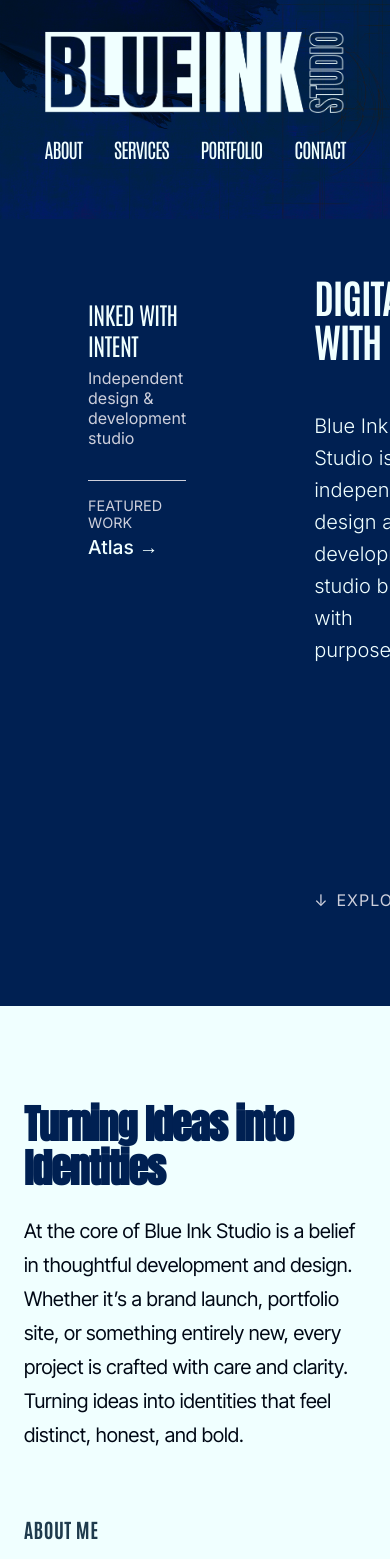
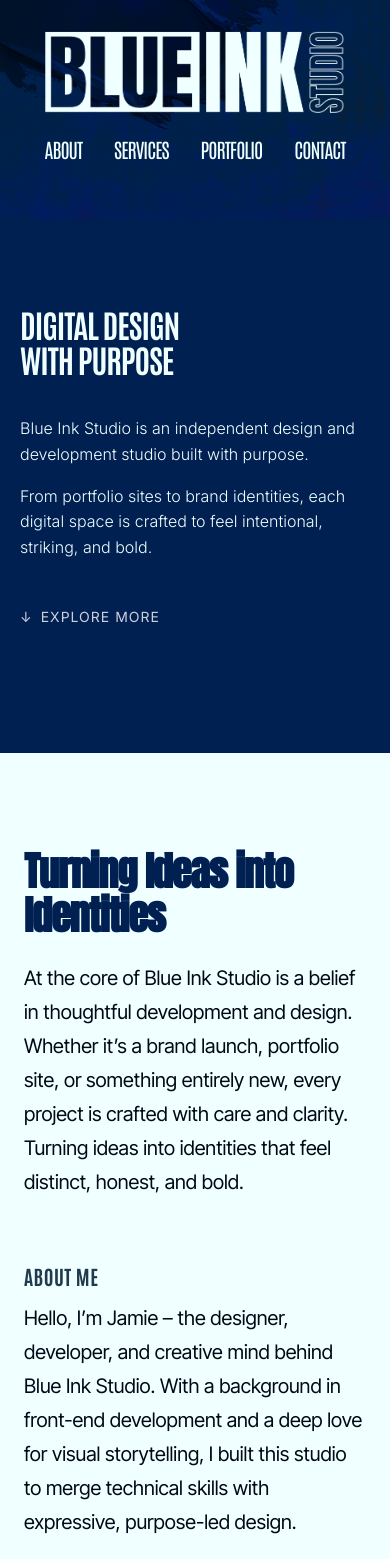
Before and after one commit to jaycee808/blue-ink-studio, a Next.js app: page / in a window 390 px wide. Shown: the top 1559 px of the page. Built offline with nearby package versions, Linux system fonts and the light colour scheme; a web font is replaced by a local one.

Commit message:
added media queries for hero banner

```diff
--- a/src/app/components/Hero.jsx
+++ b/src/app/components/Hero.jsx
@@ -2,7 +2,7 @@ export default function Hero() {
     return (
         <section className="hero-section">
         <div className="hero-container">
-            {/* Left Column */}
+            {/* Hero Section - Left Column */}
             <div className="hero-left">
             <div className="tagline-block">
                 <p className="tagline">Inked with Intent</p>
@@ -14,7 +14,7 @@ export default function Hero() {
             </div>
             </div>
 
-            {/* Right Column */}
+            {/* Hero Section - Right Column */}
             <div className="hero-right">
             <h1 className="hero-title">Digital Design<br />With Purpose</h1>
             <div className="hero-description">
--- a/src/app/globals.css
+++ b/src/app/globals.css
@@ -145,7 +145,7 @@ a {
   width: 100%;
 }
 
-/* Left Column */
+/* Hero - Left Column */
 
 .hero-left {
   display: flex;
@@ -192,7 +192,7 @@ a {
   color: var(--gray);
 }
 
-/* Right Column */
+/* Hero - Right Column */
 
 .hero-right {
   display: flex;
@@ -238,6 +238,49 @@ a {
   text-transform: uppercase;
   letter-spacing: 1px;
   margin-top: 2rem;
+}
+
+/* Hero Banner Media Queries */
+
+@media screen and (max-width: 768px) {
+  .hero-section {
+    padding: 8rem 1.25rem;
+  }
+
+  .hero-container {
+    display: flex;
+    flex-direction: column;
+    gap: 2rem;
+  }
+
+  .hero-left {
+    display: none;
+  }
+
+  .hero-right {
+    align-items: flex-start;
+    gap: 1.5rem;
+  }
+
+  .hero-title {
+    font-size: clamp(2rem, 8vw, 3rem);
+    text-align: left;
+  }
+
+  .hero-description {
+    flex-direction: column;
+    font-size: 1rem;
+    gap: 1rem;
+  }
+
+  .hero-description p {
+    max-width: none;
+  }
+
+  .scroll-cue {
+    margin-top: 1.5rem;
+    font-size: 0.875rem;
+  }
 }
 
 /* Hero - About Section */
@@ -304,8 +347,8 @@ a {
 
 .about-me p,
 .about-approach p {
-  font-size: 1.5rem;
-  line-height: 1.4;
+  font-size: 1.25rem;
+  line-height: 1.7;
   color: var(--black);
   max-width: 75ch;
 }
```
